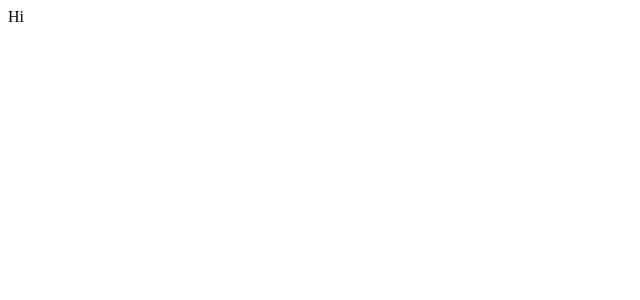
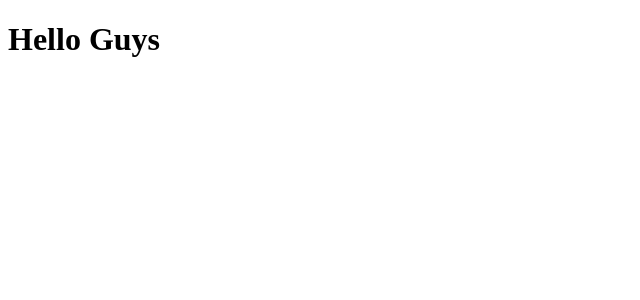
Before and after one commit to KunmyonChoi/es6-react-setup, a React app: page / in a window 1280 px wide. Shown: the top 300 px of the page, without its empty margins (0-640 px from the left). Built offline with nearby package versions, Linux system fonts and the light colour scheme.

Commit message:
Modify JSX to react syntax

```diff
--- a/App.js
+++ b/App.js
@@ -1,7 +1,8 @@
 import React from "react";
+
 class App extends React.Component {
 	render() {
-		return <div>Hi</div>
+		return React.createElement('h1', null, 'Hello Guys');
 	}
 }
 
```
